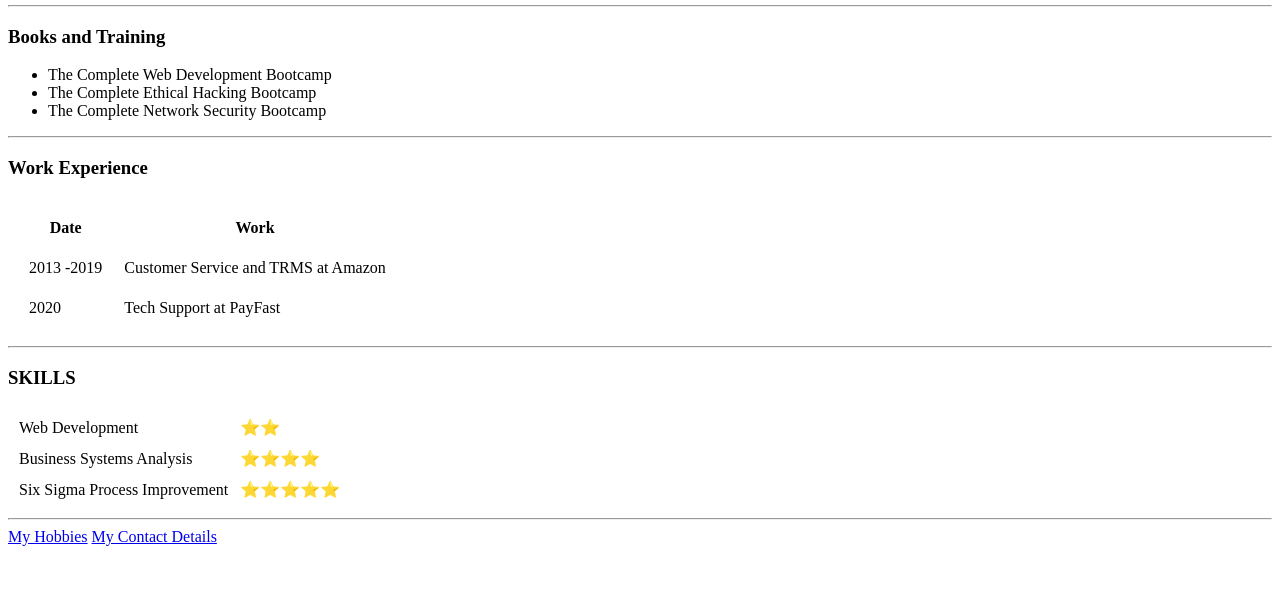
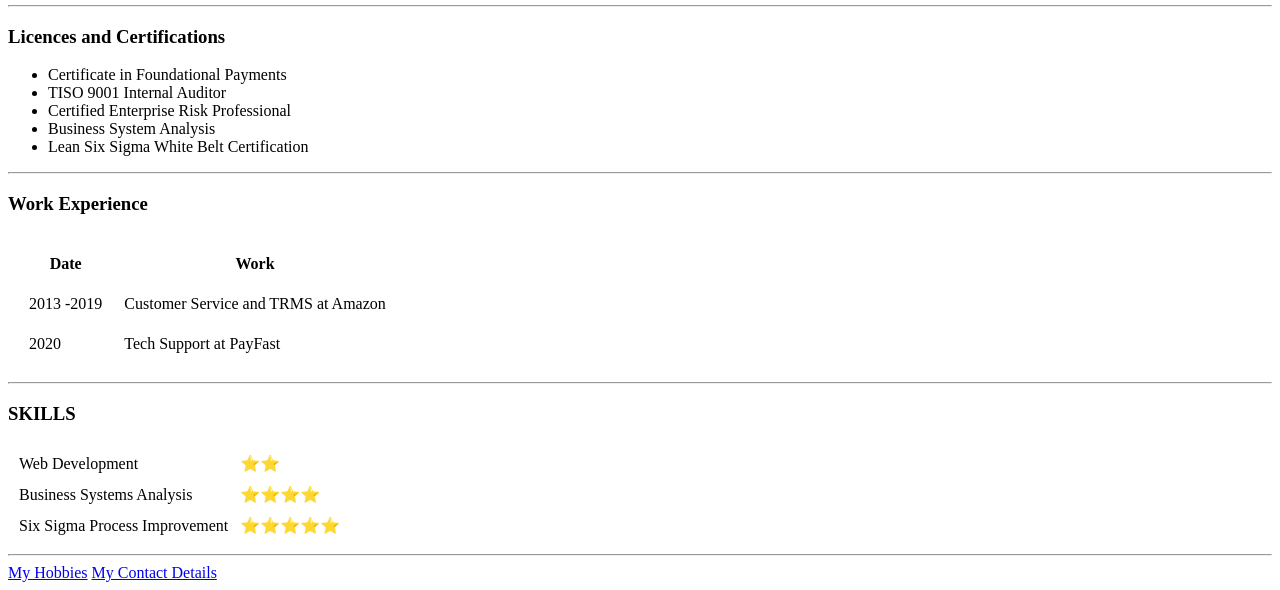
Before and after one commit to ashekallie/cv, a plain HTML site: page index.html in a window 1280 px wide. Shown: the part 357-947 px from the top of the page. Before the commit the page ends 911 px from the top, so only its background shows below. Drawn offline with Linux system fonts and the light colour scheme.

Commit message:
Update index.html

```diff
--- a/index.html
+++ b/index.html
@@ -18,13 +18,13 @@
     </tr>
   </table>
   <hr>
-  <h3>Books and Training</h3>
+  <h3>Licences and Certifications</h3>
   <ul>
-    <li>The Complete Web Development Bootcamp</li>
-    <li>The Complete Ethical Hacking Bootcamp</li>
-    <li>
-      The Complete Network Security Bootcamp
-    </li>
+    <li>Certificate in Foundational Payments</li>
+    <li>TISO 9001 Internal Auditor</li>
+    <li>Certified Enterprise Risk Professional</li>
+    <li>Business System Analysis</li>
+    <li>Lean Six Sigma White Belt Certification</li>
   </ul>
   <hr>
   <h3>Work Experience</h3>
```
